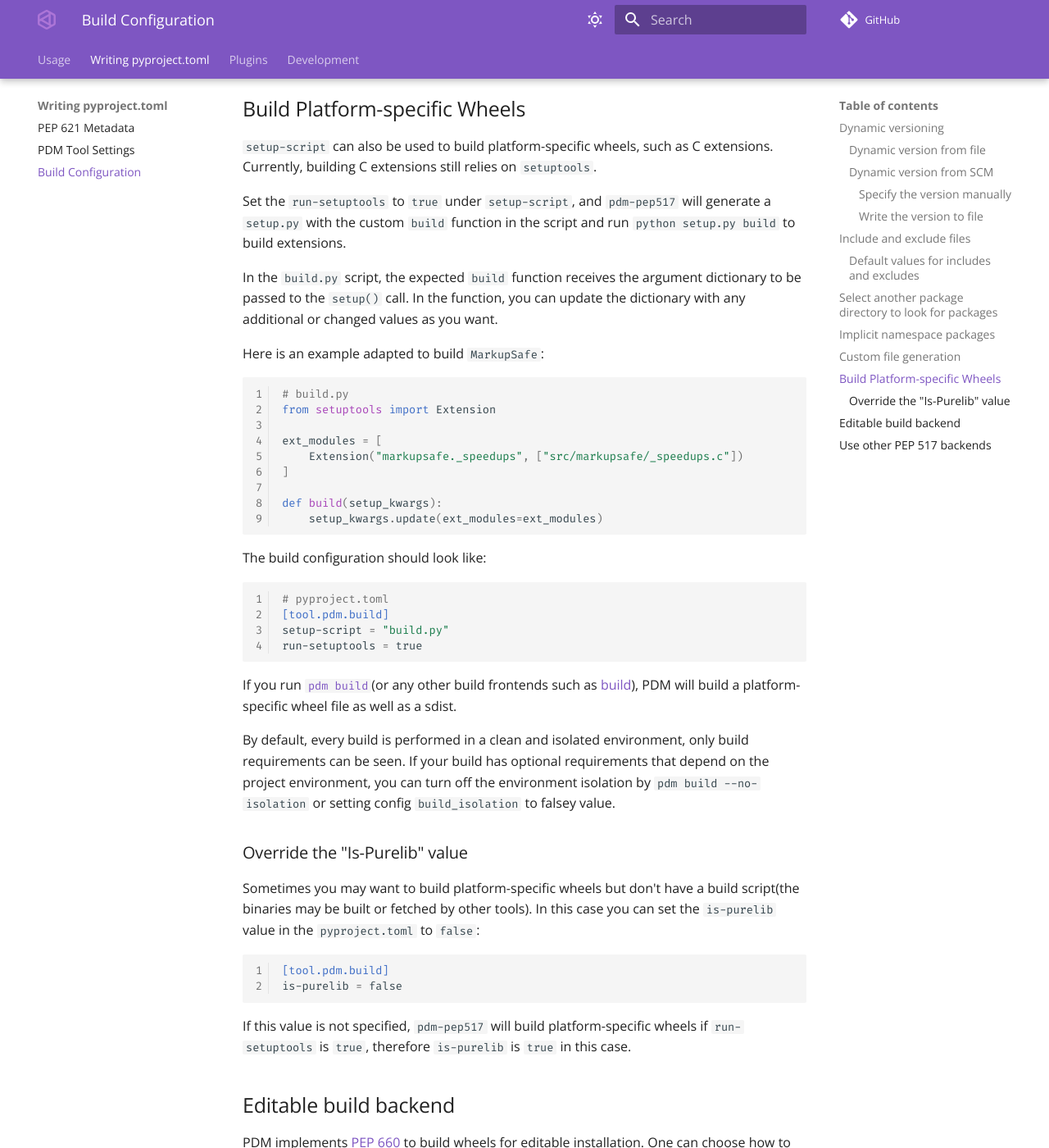
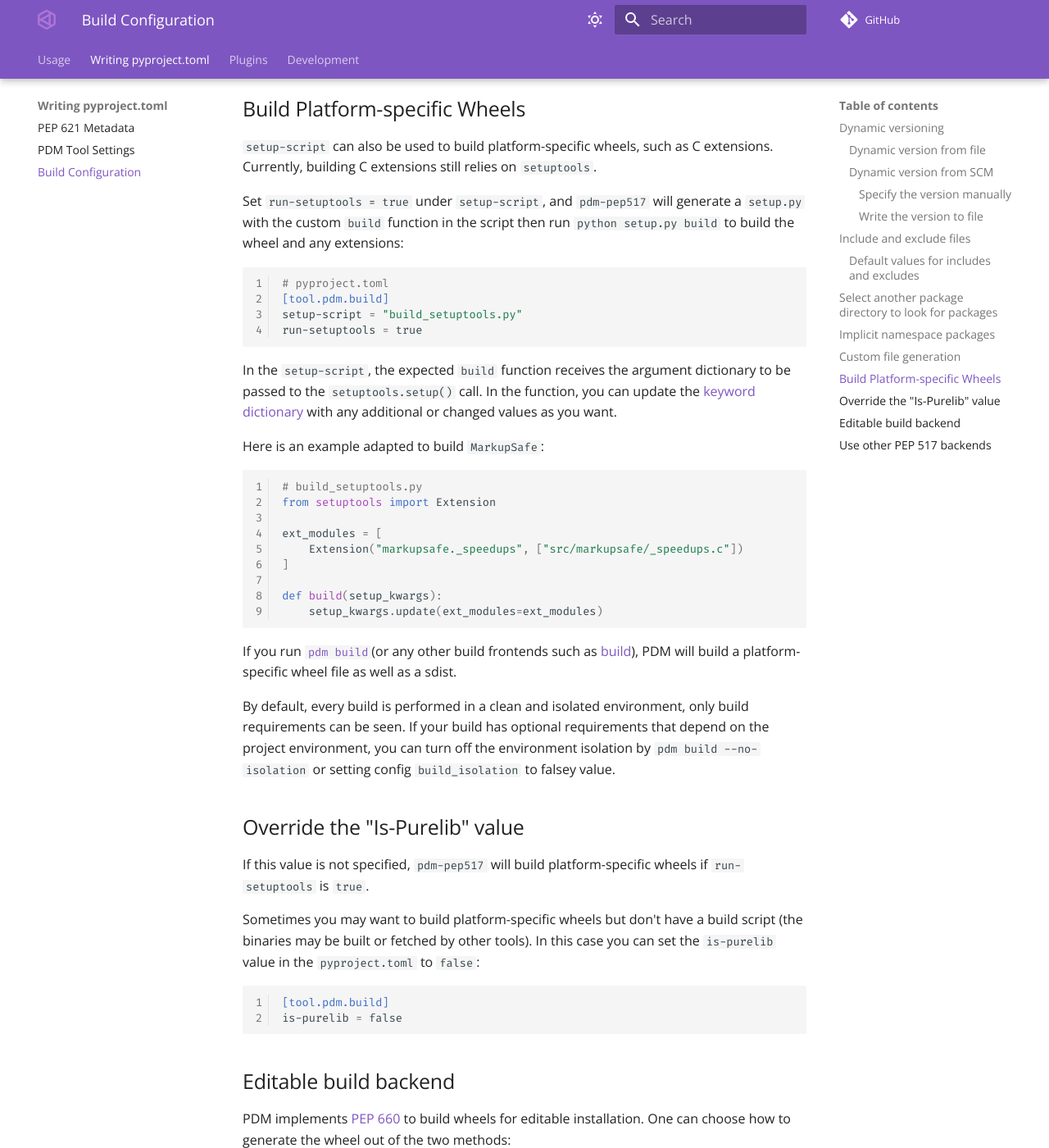
Before and after one commit to azurelotus0926/pdm, an MkDocs documentation site: the page built from docs/docs/pyproject/build.md, in a window 1280 px wide and 1400 px high, scrolled down 4165 px. Shown: the whole window at 82% size. Built offline with MkDocs 1.6.1 and Material for MkDocs 9.7.7, drawn with Linux system fonts in a browser that asks for light colours; comment, search, counter and statistics services are not loaded; the version menu is left out.

Commit message:
Clean up documentation related to new setup-script (#1328)
Since the behavior changes with run-setuptools, and since is-purelib
also changes, it was a little confusing how everything was intended to
work. After reading the code I updated the documentation to be more
clear.

Fixes: #1327

Co-authored-by: Hashem Nasarat <hnasarat@beta.team>

````diff
--- a/docs/docs/pyproject/build.md
+++ b/docs/docs/pyproject/build.md
@@ -80,7 +80,6 @@ write_template = "__version__ = '{}'"  # optional, default to "{}"
 
 For source distributions, the version will be *frozen* and converted to a static version in the `pyproject.toml` file, which will be included in the distribution.
 
-
 ## Include and exclude files
 
 To include extra files and/or exclude files from the distribution, give the paths in `includes` and `excludes` configuration, as glob patterns:
@@ -146,7 +145,7 @@ During the build, you may want to generate other files or download resources fro
 
 ```toml
 [tool.pdm.build]
-setup-script = "build.py
+setup-script = "build.py"
 ```
 
 In the `build.py` script, `pdm-pep517` looks for a `build` function and calls it with two arguments:
@@ -170,14 +169,21 @@ The generated file will be copied to the resulted wheel with the same hierarchy,
 
 `setup-script` can also be used to build platform-specific wheels, such as C extensions. Currently, building C extensions still relies on `setuptools`.
 
-Set the `run-setuptools` to `true` under `setup-script`, and `pdm-pep517` will generate a `setup.py` with the custom `build` function in the script and run `python setup.py build` to build extensions.
+Set `run-setuptools = true` under `setup-script`, and `pdm-pep517` will generate a `setup.py` with the custom `build` function in the script then run `python setup.py build` to build the wheel and any extensions:
 
-In the `build.py` script, the expected `build` function receives the argument dictionary to be passed to the `setup()` call. In the function, you can update the dictionary with any additional or changed values as you want.
+```toml
+# pyproject.toml
+[tool.pdm.build]
+setup-script = "build_setuptools.py"
+run-setuptools = true
+```
+
+In the `setup-script`, the expected `build` function receives the argument dictionary to be passed to the `setuptools.setup()` call. In the function, you can update the [keyword dictionary](https://setuptools.pypa.io/en/latest/references/keywords.html) with any additional or changed values as you want.
 
 Here is an example adapted to build `MarkupSafe`:
 
 ```python
-# build.py
+# build_setuptools.py
 from setuptools import Extension
 
 ext_modules = [
@@ -188,30 +194,21 @@ def build(setup_kwargs):
     setup_kwargs.update(ext_modules=ext_modules)
 ```
 
-The build configuration should look like:
-
-```toml
-# pyproject.toml
-[tool.pdm.build]
-setup-script = "build.py"
-run-setuptools = true
-```
-
 If you run [`pdm build`](../usage/cli_reference.md#exec-0--build)(or any other build frontends such as [build](https://pypi.org/project/build)), PDM will build a platform-specific wheel file as well as a sdist.
 
 By default, every build is performed in a clean and isolated environment, only build requirements can be seen. If your build has optional requirements that depend on the project environment, you can turn off the environment isolation by `pdm build --no-isolation` or setting config `build_isolation` to falsey value.
 
-### Override the "Is-Purelib" value
+## Override the "Is-Purelib" value
 
-Sometimes you may want to build platform-specific wheels but don't have a build script(the binaries may be built or fetched by other tools). In this case
+If this value is not specified, `pdm-pep517` will build platform-specific wheels if `run-setuptools` is `true`.
+
+Sometimes you may want to build platform-specific wheels but don't have a build script (the binaries may be built or fetched by other tools). In this case
 you can set the `is-purelib` value in the `pyproject.toml` to `false`:
 
 ```toml
 [tool.pdm.build]
 is-purelib = false
 ```
-
-If this value is not specified, `pdm-pep517` will build platform-specific wheels if `run-setuptools` is `true`, therefore `is-purelib` is `true` in this case.
 
 ## Editable build backend
 
````
Also changed, not shown: news/1327.doc.md (added, +1 -0 lines).
